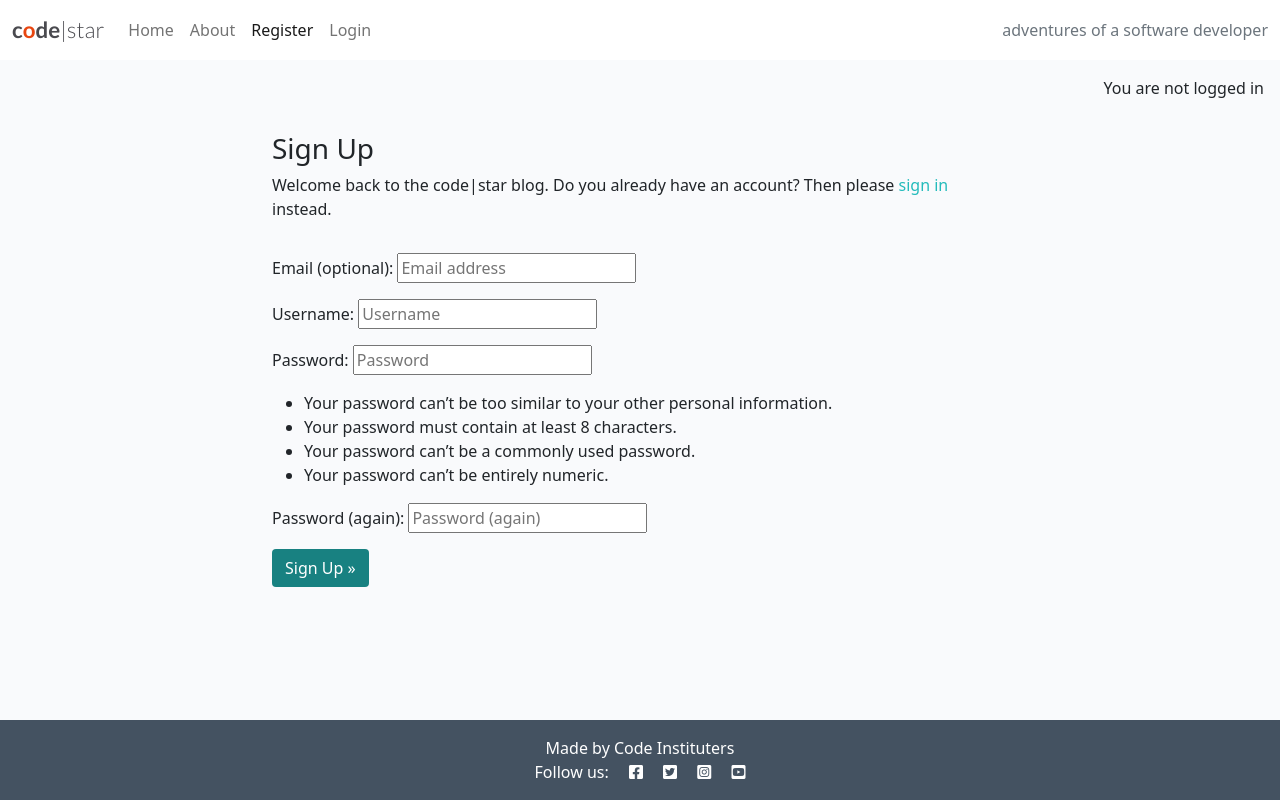
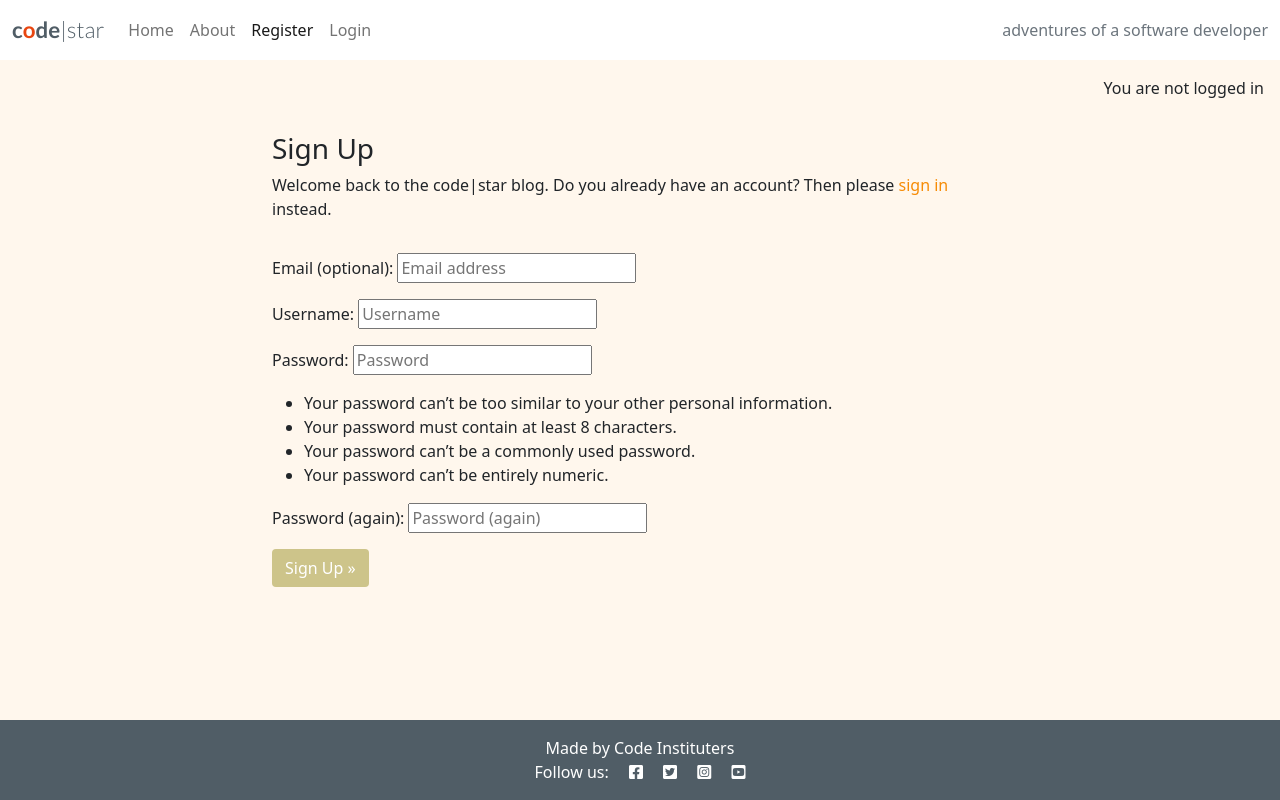
Before and after one commit to BeckyW-Design/Recipe-Blog, a Django app: page /accounts/signup/ in a window 1280 px wide. Run offline with Django 4.2, Linux system fonts and the light colour scheme.

Commit message:
styling added

```diff
--- a/static/css/style.css
+++ b/static/css/style.css
@@ -1,12 +1,12 @@
 body {
-    background-color: #F9FAFC;
+    background-color: #fff7ed
 }
 
 .brand {
     font-family: Lato, sans-serif;
     font-size: 1.4rem;
     font-weight: 700;
-    color: #4A4A4F;
+    color: #505d66;
 }
 
 .red-o {
@@ -18,15 +18,15 @@ body {
 }
 
 .light-bg {
-    background-color: #fff;
+    background-color: #fff7ed;
 }
 
 .dark-bg {
-    background-color: #445261;
+    background-color: #505d66;
 }
 
 .main-bg {
-    background-color: #F9FAFC;
+    background-color: #fff7ed;
 }
 
 .card {
@@ -43,7 +43,7 @@ body {
     bottom: 5%;
     min-width: 30%;
     left: -2px;
-    background-color: #188181;
+    background-color: #d71b21;
 }
 
 .scale {
@@ -52,7 +52,7 @@ body {
 }
 
 .author {
-    color: white;
+    color: #fff7ed;
     margin: 4px;
     text-transform: uppercase;
 }
@@ -67,8 +67,8 @@ body {
 }
 
 .masthead-text {
-    background-color: #445261;
-    color: white;
+    background-color: #505d66;
+    color: #fff7ed;
     position: relative;
 }
 
@@ -84,7 +84,7 @@ body {
     right: 90%;
     height: 100%;
     width: 150%;
-    background: #445261;
+    background: #505d66;
     -webkit-transform: skew(15deg);
     -moz-transform: skew(15deg);
     transform: skew(15deg);
@@ -98,12 +98,12 @@ body {
 
 .post-link {
     text-decoration: none;
-    color: #445261;
+    color: #505d66;
 }
 
 .post-link:hover,
 .page-link {
-    color: #E84610;
+    color: #f68b05;
 }
 
 .post-title {
@@ -118,41 +118,41 @@ body {
 
 .btn-signup,
 .btn-edit {
-    background-color: #188181;
+    background-color: #cdc48a;
     color: #fff;
 }
 
 .btn-signup:hover,
 .btn-signup:active {
-    background-color: #fff;
-    color: #23BBBB;
+    background-color: #fff7ed;
+    color: #f68b05;
 }
 
 .link {
-    color: #23BBBB;
+    color: #f68b05;
     text-decoration: none;
 }
 
 .link:hover,
 .link:active {
-    color: #445261;
+    color: #505d66;
     text-decoration: underline;
 }
 
 .btn-like {
-    color: #E84610;
+    color: #f68b05;
     border: none;
     background: transparent;
 }
 
 .btn-delete {
-    color: #fff;
-    background: #E84610;
+    color: #fff7ed;
+    background: #f68b05;
 }
 
 .btn-like:hover,
 .btn-like:active {
-    color: #E84610;
+    color: #d71b21;
     background: transparent;
     border: none;
 }
@@ -162,5 +162,5 @@ body {
 }
 
 .approval {
-    color: rgb(222, 146, 168);
+    color: rgb(222, 187, 146);
 }
```
